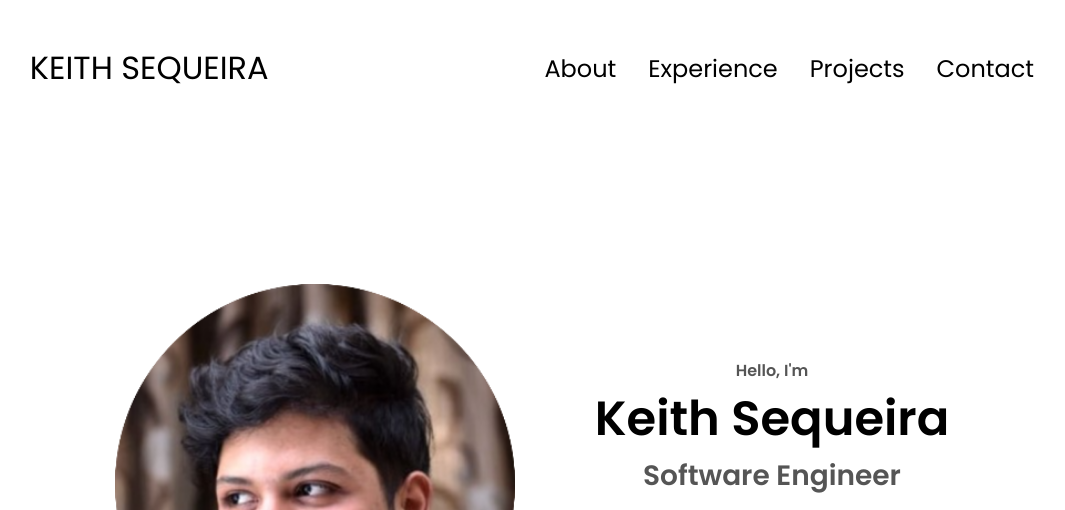
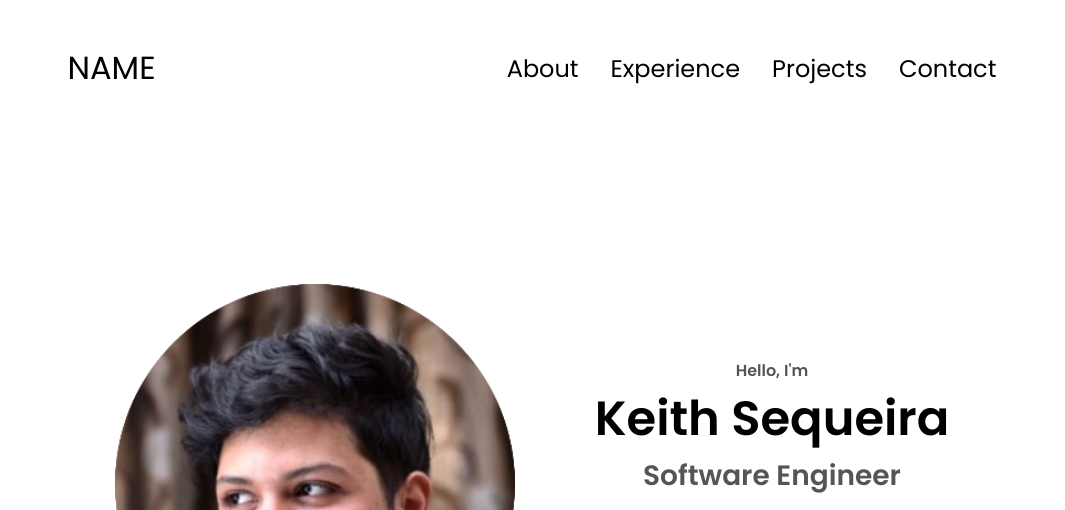
Before and after one commit to Keithdejervis/Portfolio-Website, a plain HTML site: page index.html in a window 1280 px wide. Shown: the top 510 px of the page, without its empty margins (108-1173 px from the left). Drawn offline with Linux system fonts and the light colour scheme.

Commit message:
Deployment automation test

```diff
--- a/index.html
+++ b/index.html
@@ -10,7 +10,7 @@
   </head>
   <body>
     <nav id="desktop-nav">
-      <div class="logo">KEITH SEQUEIRA</div>
+      <div class="logo">NAME</div>
       <div>
         <ul class="nav-links">
           <li><a href="#about">About</a></li>
```
